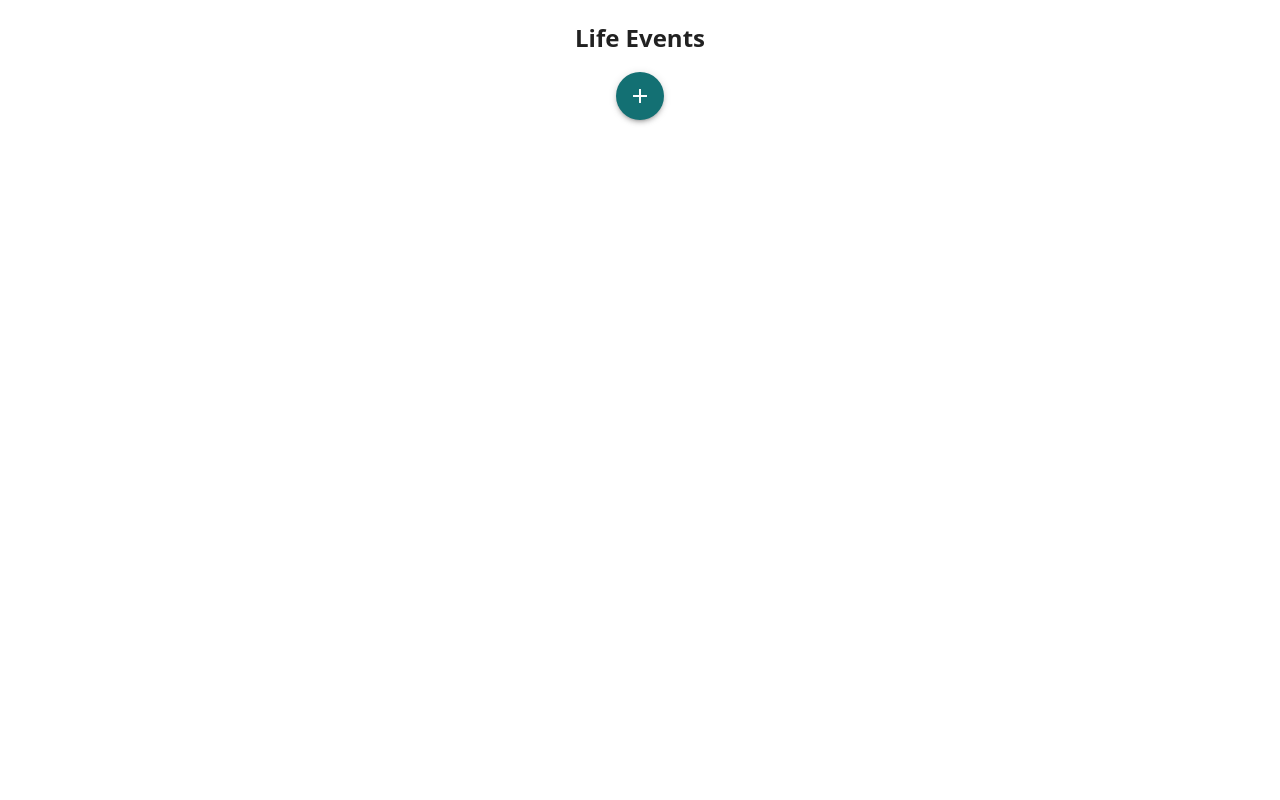
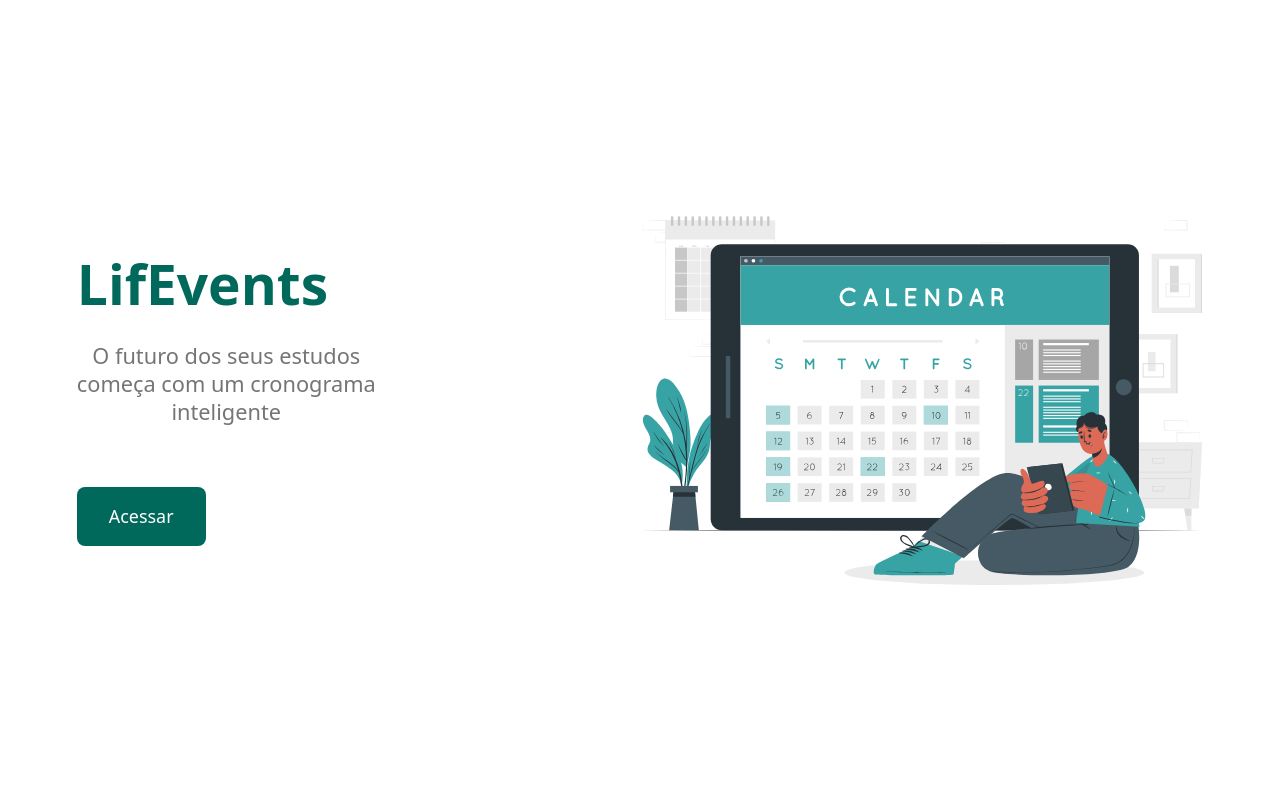
Before and after one commit to isabellaCE/life-events, a Vue app: page / in a window 1280 px wide. Shown: the top 800 px of the page. Built offline with nearby package versions, Linux system fonts and the light colour scheme.

Commit message:
Criando componente da tela de capa na App.vue

```diff
--- a/src/App.vue
+++ b/src/App.vue
@@ -4,9 +4,21 @@ import { ref } from 'vue'
 const drawer = ref(false)
 </script>
 
+<script>
+import telaCapa from './telaCapa.vue'
+
+export default {
+  name: 'App',
+  components: {
+    telaCapa
+  }
+}
+</script>
+
 <template>
   <v-app>
     <v-main style="min-height: 100vh; background: white; padding: 0">
+      <telaCapa />
       <div class="content-container">
         <div style="padding: 20px">
           <h2 class="mb-4">Life Events</h2>
--- a/src/telaCapa.vue
+++ b/src/telaCapa.vue
@@ -17,6 +17,12 @@
       </div>
     </div>
   </template>
+
+  <script>
+  export default {
+    name: 'telaCapa'
+  }
+  </script>
 
   <style scoped>
   .container {
@@ -59,7 +65,7 @@
     color: white;
     border: none;
     padding: 1rem 2rem;
-    font-size: 1.2vw;
+    font-size: 1.4vw;
     border-radius: 8px;
     margin-top: 4.2vh;
   }
```
